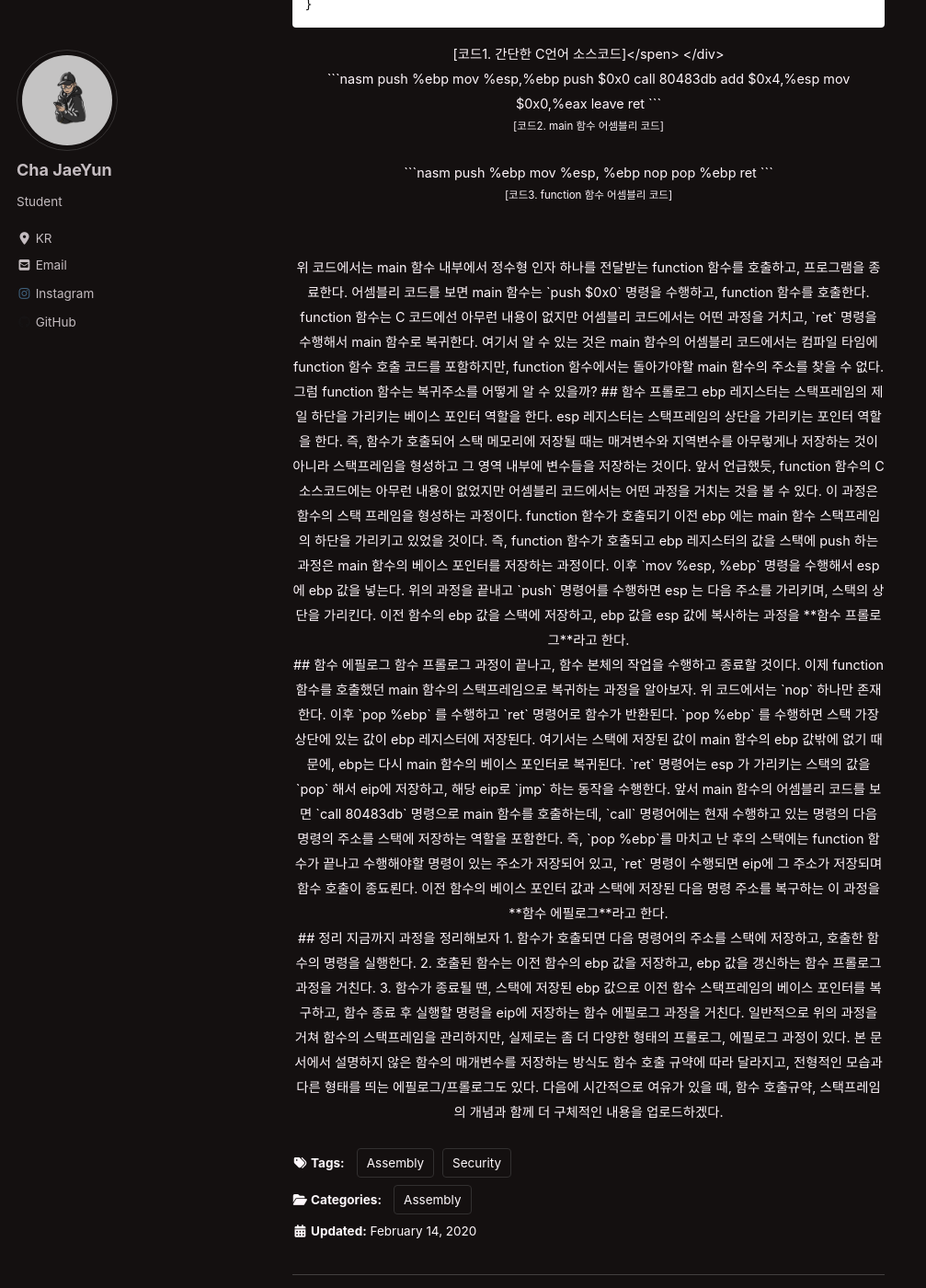
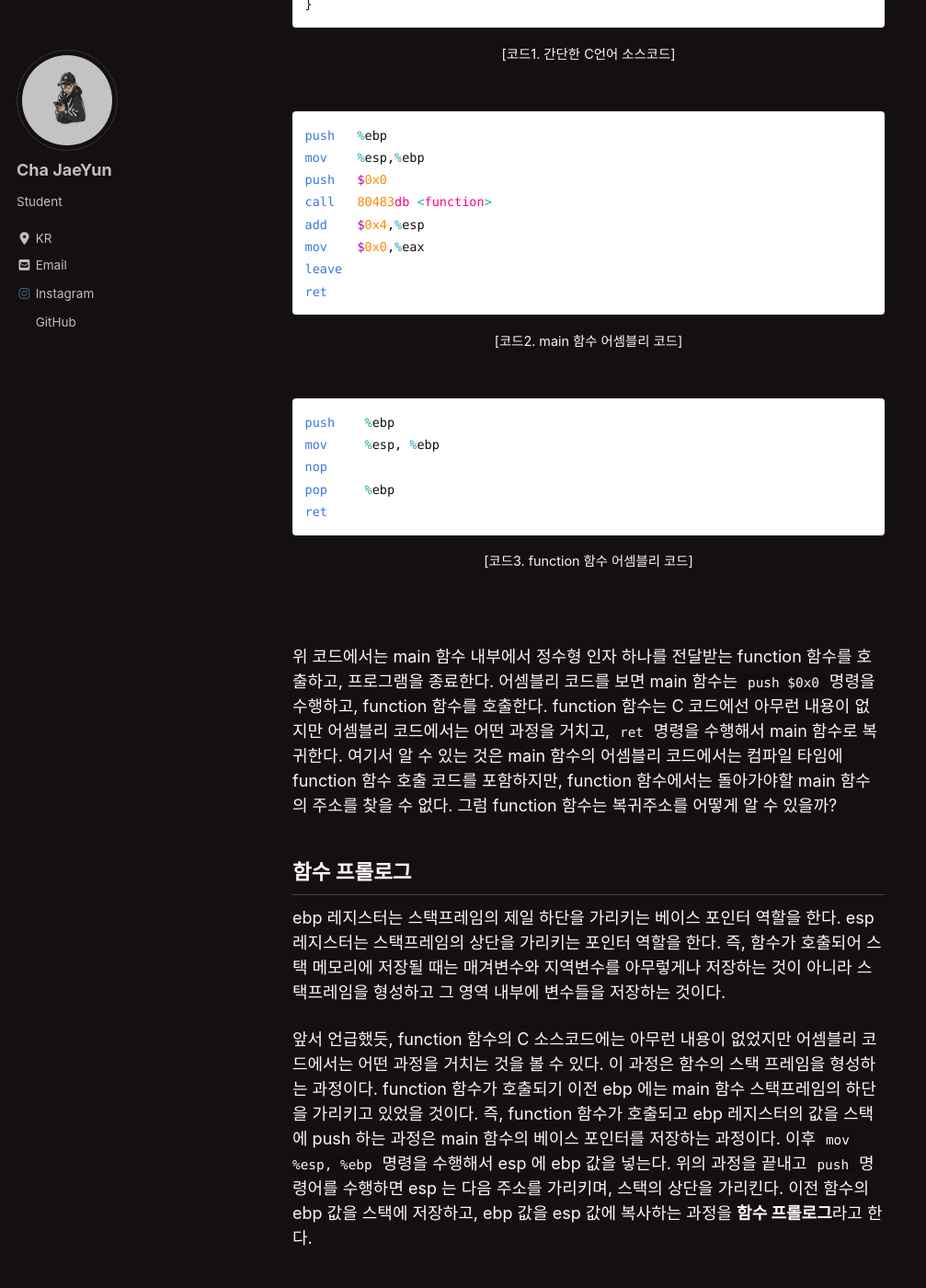
Before and after one commit to notjustmoney/notjustmoney.github.io, a Jekyll site: the page built from _posts/2020-02-14-prologue.md, in a window 1280 px wide and 1400 px high, scrolled down 656 px. Shown: the whole window at 92% size, without its empty margins (0-1007 px from the left). Built offline with Jekyll 4.4.1, drawn with Linux system fonts in a browser that asks for light colours; cached includes are drawn as plain includes; nearby versions of some CDN libraries; some of the changed lines change nothing that is shown; some of the changed text lies outside the part shown.

Commit message:
오류 수정

````diff
--- a/_posts/2020-02-14-prologue.md
+++ b/_posts/2020-02-14-prologue.md
@@ -27,7 +27,7 @@ int main(){
 }
 ```
 <div style="text-align:center">
-<span style="font-size:0.8em">[코드1. 간단한 C언어 소스코드]</spen>
+<span style="font-size:0.8em">[코드1. 간단한 C언어 소스코드]</span>
 </div>
 <br>
 
````
